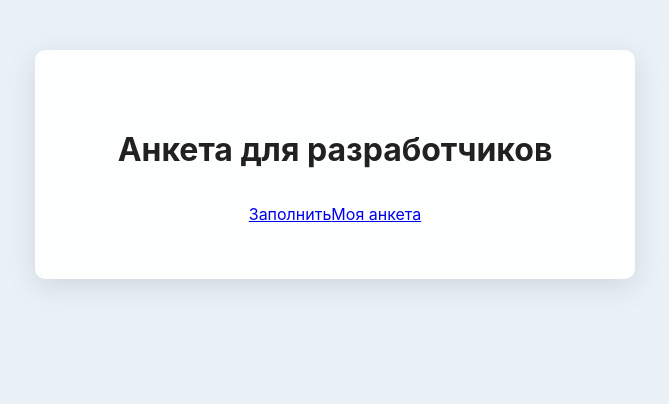
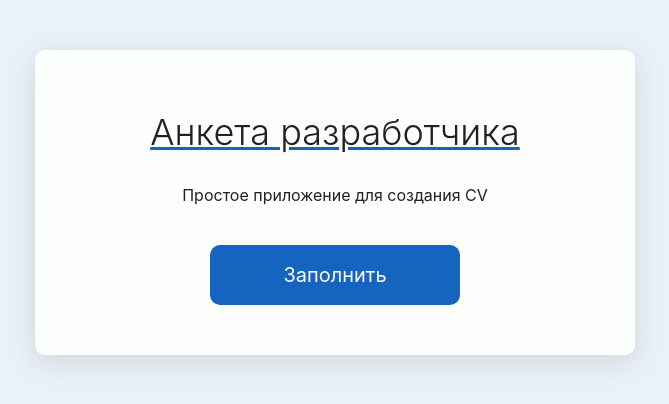
Before and after one commit to leteli/react-form, a React (Create React App) app: page / in a window 1280 px wide. Shown: the top 404 px of the page, without its empty margins (305-974 px from the left). Built offline with nearby package versions, Linux system fonts and the light colour scheme.

Commit message:
styled Home component

```diff
--- a/src/components/Home.jsx
+++ b/src/components/Home.jsx
@@ -1,13 +1,18 @@
 import { Link } from 'react-router-dom';
 import Layout from './Layout.jsx';
+import layout from '../styles/Layout.module.css';
+import button from '../styles/ButtonGroup.module.css';
+import styles from '../styles/Home.module.css';
 
 const Home = () => {
   return (
     <Layout>
-      <h1>Анкета для разработчиков</h1>
-      <div>
-        <Link to="/form">Заполнить</Link>
-        <Link to="/info">Моя анкета</Link>
+      <h1 className={layout.title}>Анкета разработчика</h1>
+      <p className={styles.text}>Простое приложение для создания CV</p>
+      <div className={styles.btnWrapper}>
+        <button className={button.primary}>
+          <Link to="/form">Заполнить</Link>
+        </button>
       </div>
     </Layout>
   );
--- /dev/null
+++ b/src/styles/Home.module.css
@@ -0,0 +1,8 @@
+.text {
+  margin-top: 0;
+  margin-bottom: 35px;
+}
+
+.btnWrapper {
+  width: 50%;
+}
--- a/src/styles/index.css
+++ b/src/styles/index.css
@@ -27,3 +27,8 @@ body {
 * {
   box-sizing: border-box;
 }
+
+a {
+  color: inherit;
+  text-decoration: none;
+}
```
